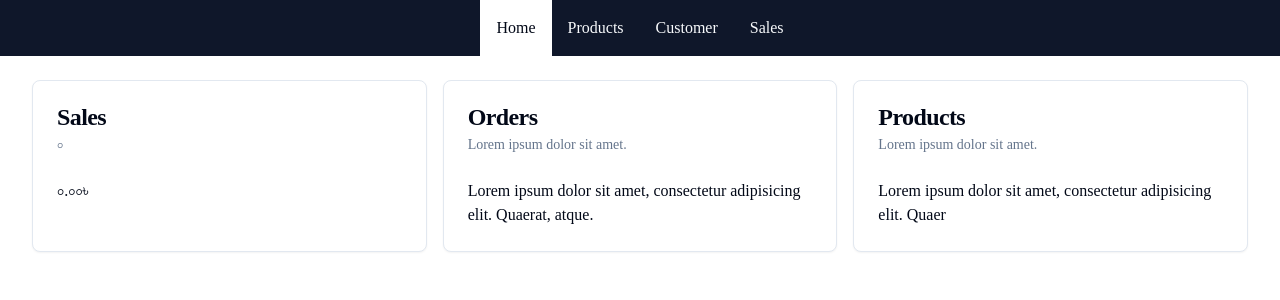
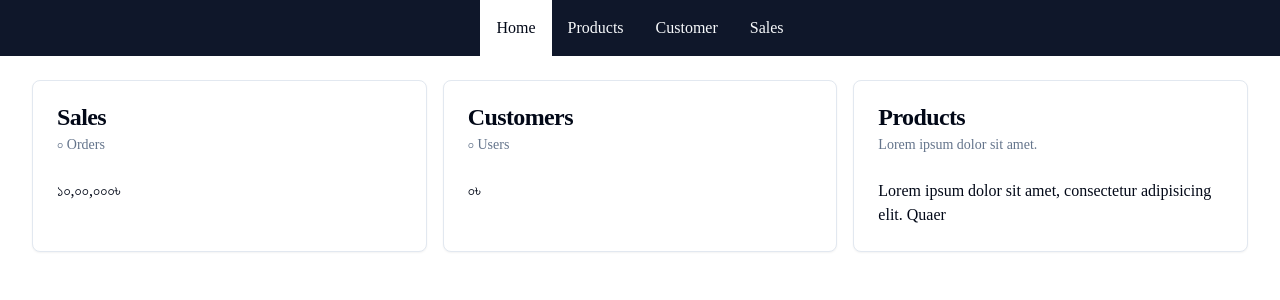
Before and after one commit to iamzubair6/next-js-ecommerce, a Next.js app: page /admin in a window 1280 px wide. Shown: the top 300 px of the page. Built offline with nearby package versions, Linux system fonts and the light colour scheme; no server answers; the database is empty.

Commit message:
Dynamic data intigration

```diff
--- a/app/admin/page.tsx
+++ b/app/admin/page.tsx
@@ -6,6 +6,7 @@ import {
   CardTitle,
 } from "@/components/ui/card";
 import db from "@/db/db";
+import { formatCurrency, formatNumber } from "@/lib/currencyFormater";
 interface CardsType {
   title: string;
   description: string | number;
@@ -17,7 +18,7 @@ async function GetSalesData() {
     _count: true,
   });
 
-  let amount = salesData?._sum?.pricePaidInTaka || 0;
+  let amount = 1000000;
   let numberOfSales = salesData?._count || 0;
 
   return {
@@ -25,23 +26,44 @@ async function GetSalesData() {
     numberOfSales,
   };
 }
+async function GetUserData() {
+  const [userCount, orderData] = await Promise.all([
+    db.user.count(),
+    db.order.aggregate({ _sum: { pricePaidInTaka: true } }),
+  ]);
+
+  let averageValuePerUser =
+    userCount === 0 ? 0 : (orderData?._sum?.pricePaidInTaka || 0) / userCount;
+
+  return {
+    userCount,
+    averageValuePerUser,
+  };
+}
 
 export default async function AdminDashboard() {
-  const sales = await GetSalesData();
+  const [sales, users] = await Promise.all([GetSalesData(), GetUserData()]);
+
   const cards: CardsType[] = [
     {
       title: "Sales",
-      description: sales?.numberOfSales.toLocaleString("bn-BD"),
+      description: sales?.numberOfSales.toLocaleString("bn-BD") + " Orders",
       content: sales?.amount.toLocaleString("bn-BD", {
         style: "currency",
         currency: "BDT",
+        minimumFractionDigits: 0,
       }),
     },
     {
-      title: "Orders",
-      description: "Lorem ipsum dolor sit amet.",
-      content:
-        "Lorem ipsum dolor sit amet, consectetur adipisicing elit. Quaerat, atque.",
+      title: "Customers",
+      // description: users?.userCount.toLocaleString("bn-BD") + " Users",
+      // content: users?.averageValuePerUser.toLocaleString("bn-BD", {
+      //   style: "currency",
+      //   currency: "BDT",
+      //   minimumFractionDigits: 0,
+      // }),
+      description: formatNumber(users?.userCount) + " " + "Users",
+      content: formatCurrency(users?.averageValuePerUser),
     },
     {
       title: "Products",
```
